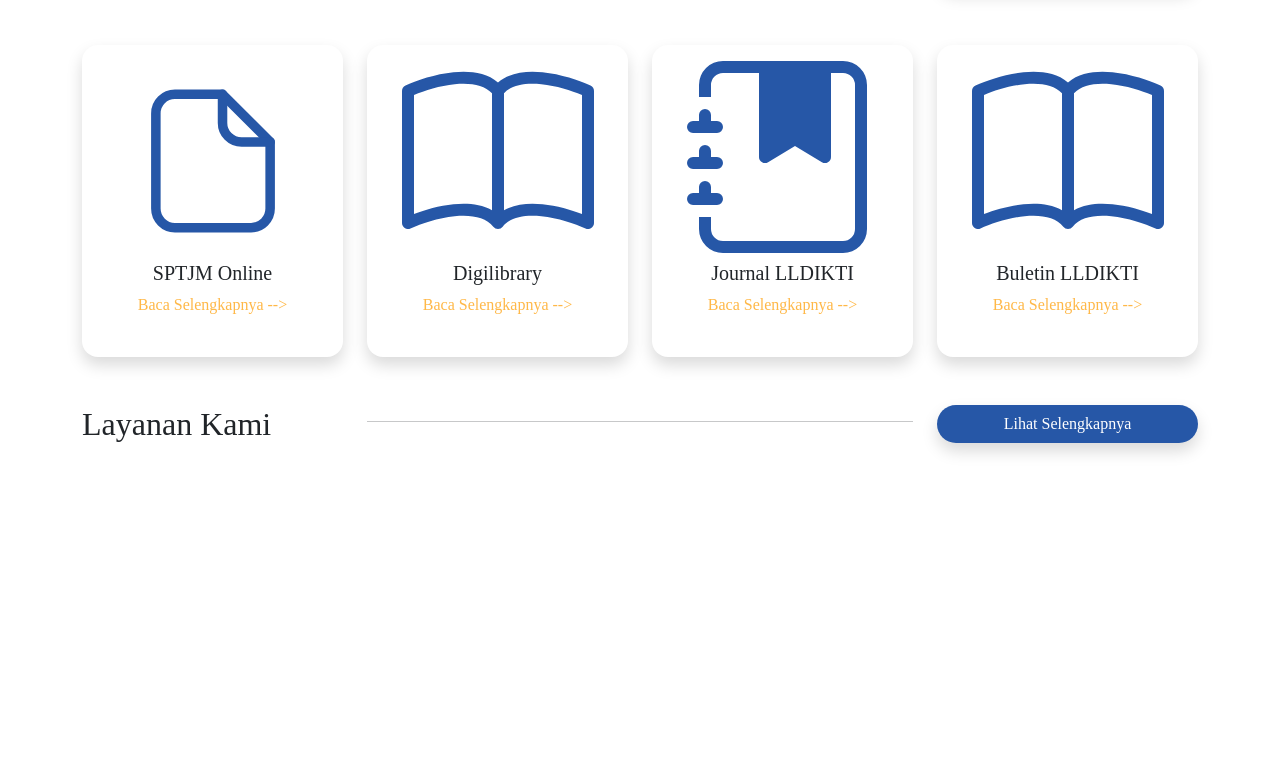
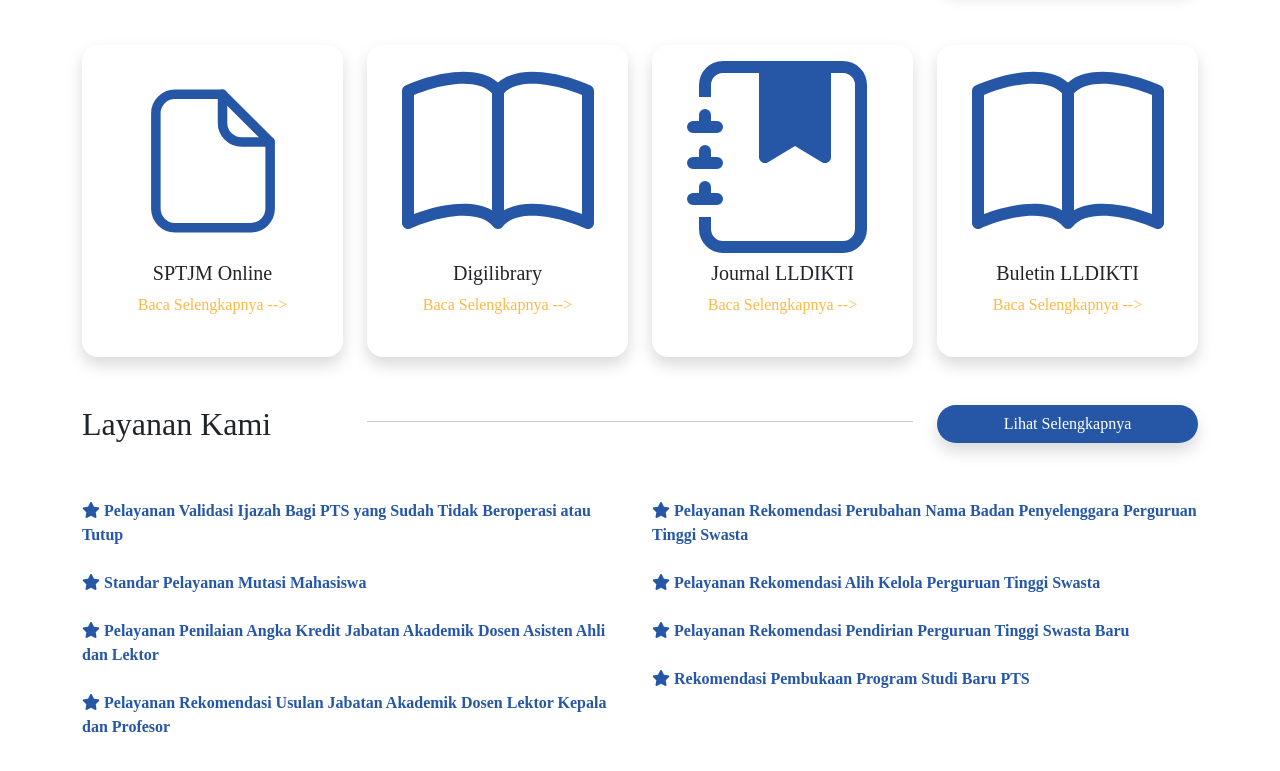
Before and after one commit to alter0z/LLDIKTI, a plain HTML site: page public/index.html in a window 1280 px wide. Shown: the part 1590-2361 px from the top of the page. Before the commit the page ends 2137 px from the top, so only its background shows below. Drawn offline with nearby package versions, Linux system fonts and the light colour scheme; some packages are replaced by stand-ins of ours.

Commit message:
designing index

```diff
--- a/public/index.html
+++ b/public/index.html
@@ -269,6 +269,33 @@
         <div class="col-6"><hr /></div>
         <div class="col-3"><a style="background-color: #2657a7; border-radius: 50px; width: 100%" type="button" class="btn text-white shadow">Lihat Selengkapnya</a></div>
       </div>
+      <!-- row layanan kami -->
+      <div class="row mt-5">
+        <div style="color: #2657a7; font-weight: 600" class="col">
+          <i class="fa-solid fa-star"></i> Pelayanan Validasi Ijazah Bagi PTS yang Sudah Tidak Beroperasi atau Tutup
+          <br />
+          <br />
+          <i class="fa-solid fa-star"></i> Standar Pelayanan Mutasi Mahasiswa
+          <br />
+          <br />
+          <i class="fa-solid fa-star"></i> Pelayanan Penilaian Angka Kredit Jabatan Akademik Dosen Asisten Ahli dan Lektor
+          <br />
+          <br />
+          <i class="fa-solid fa-star"></i> Pelayanan Rekomendasi Usulan Jabatan Akademik Dosen Lektor Kepala dan Profesor
+        </div>
+        <div style="color: #2657a7; font-weight: 600" class="col">
+          <i class="fa-solid fa-star"></i> Pelayanan Rekomendasi Perubahan Nama Badan Penyelenggara Perguruan Tinggi Swasta
+          <br />
+          <br />
+          <i class="fa-solid fa-star"></i> Pelayanan Rekomendasi Alih Kelola Perguruan Tinggi Swasta
+          <br />
+          <br />
+          <i class="fa-solid fa-star"></i> Pelayanan Rekomendasi Pendirian Perguruan Tinggi Swasta Baru
+          <br />
+          <br />
+          <i class="fa-solid fa-star"></i> Rekomendasi Pembukaan Program Studi Baru PTS
+        </div>
+      </div>
       <br /><br /><br /><br />
     </div>
 
```
